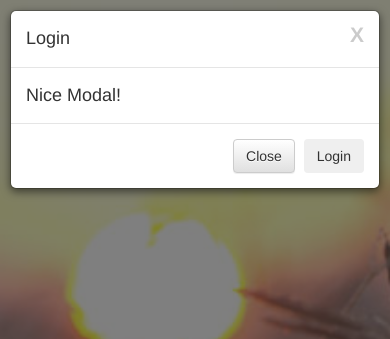
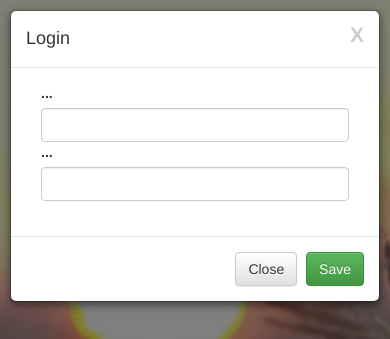
Before and after one commit to snackathon/focus, a plain HTML site: page index.html in a window 390 px wide. Both pictures are taken after a click on the link "Login". Shown: the top 339 px of the page. Drawn offline with nearby package versions, Linux system fonts and the light colour scheme.

Commit message:
Modals are here

```diff
--- a/index.html
+++ b/index.html
@@ -72,6 +72,7 @@
         </section>
     </div>
     <div id="footer">
+
         <div class="modal" id="loginModal">
             <div class="modal-dialog">
                 <div class="modal-content">
@@ -80,15 +81,30 @@
                         <h4 class="modal-title">Login</h4>
                     </div>
                     <div class="modal-body">
-                        <h4 class="modal-title">Nice Modal!</h4>
+                        <div class="modalBody">
+                            <form>
+                                <div class="form-group">
+                                    <div class="col-md-6">
+                                        <label for="firstname">...</label>
+                                        <input type="text" class="form-control" name="firstname" required/>
+                                    </div>
+                                    <div class="col-md-6">
+                                        <label for="surname">...</label>
+                                        <input type="text" class="form-control" name="surname"/>
+                                    </div>
+                                </div>
+                            </form>
+                        </div>
                     </div>
                     <div class="modal-footer">
                         <button class="btn btn-default" data-dismiss="modal">Close</button>
-                        <button class="btn" data-dismiss="modal">Login</button>
+                        <button class="btn btn-success" data-dismiss="modal">Save</button>
                     </div>
                 </div>
             </div>
         </div>
+
+
         <div class="modal" id="signupModal">
             <div class="modal-dialog">
                 <div class="modal-content">
@@ -101,12 +117,11 @@
                     </div>
                     <div class="modal-footer">
                         <button class="btn btn-default" data-dismiss="modal">Close</button>
-                        <button class="btn" data-dismiss="modal">Sign Up</button>
+                        <button class="btn" data-dismiss="modal">Login</button>
                     </div>
                 </div>
             </div>
         </div>
     </div>
-
 </div>
 </body></html>
--- a/stylesheet.css
+++ b/stylesheet.css
@@ -67,7 +67,9 @@ a:hover{
 #login:hover{
     background-color: rgba(67,160,223,1);
 }
-
+.modalBody{
+margin-bottom: 20px;
+}
 /*Second colour*/
 #secondColour{
     background: rgba(236,240,241,.6)/*rgba(255,228,196,.1)*/;
```
Also changed, not shown: 1 other file.
